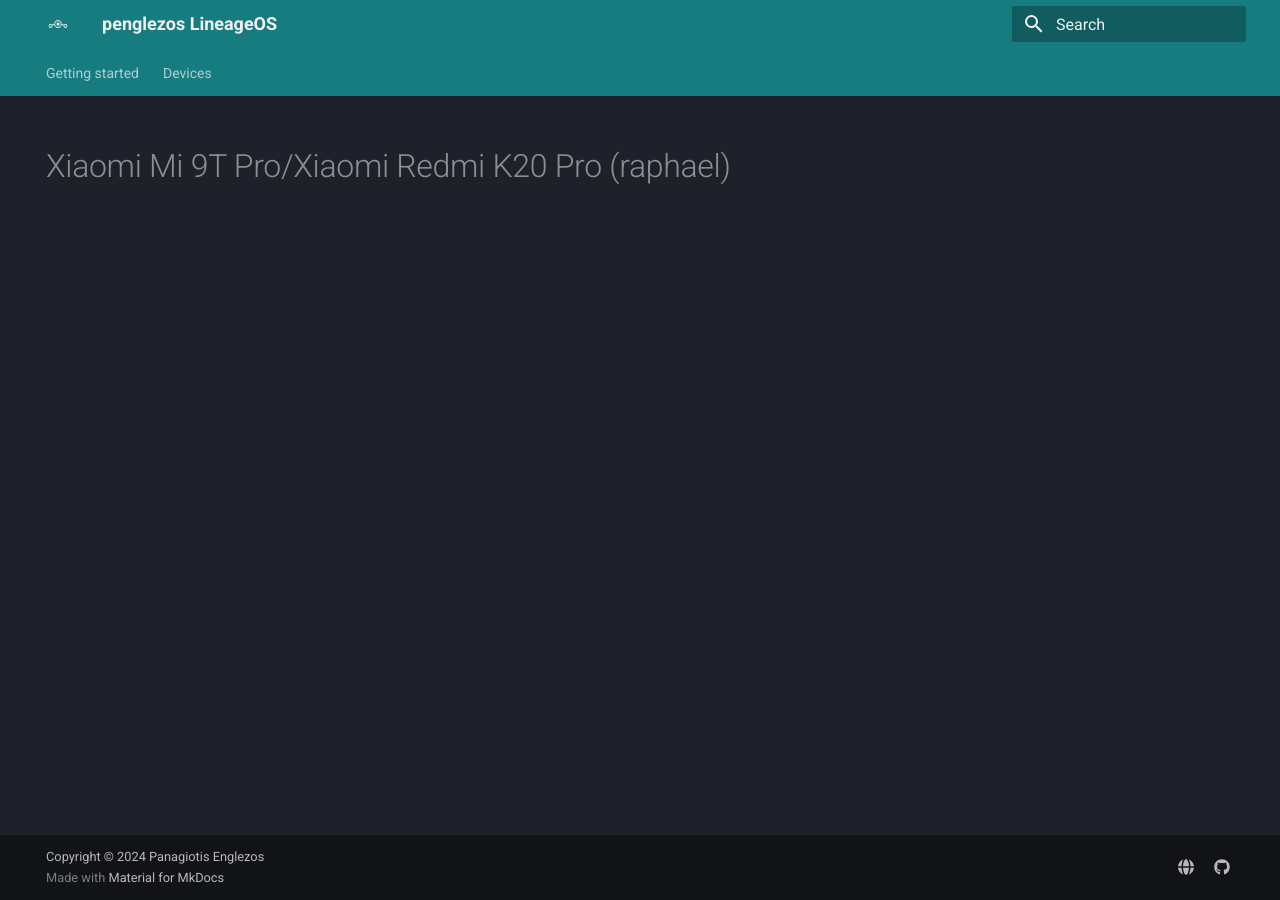
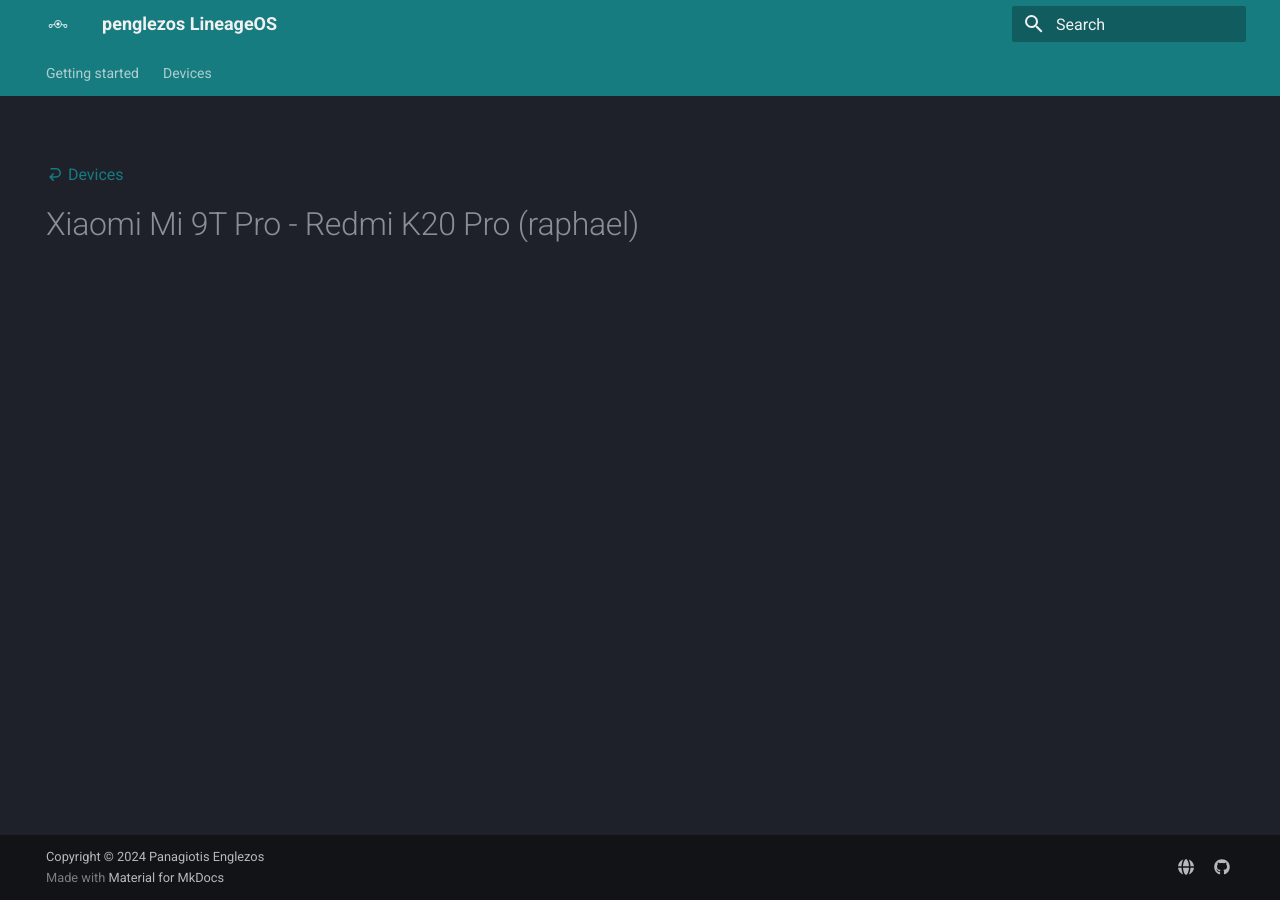
Before and after one commit to penglezos/lineageos.penglezos.dev, an MkDocs documentation site: the page built from docs/devices/raphael/index.md, in a window 1280 px wide. Built offline with MkDocs 1.6.1 and Material for MkDocs 9.7.7, drawn with Linux system fonts in a browser that asks for light colours.

Commit message:
Remove redundant information and fix back button path
Signed-off-by: penglezos <panagiotisegl@gmail.com>

```diff
--- a/docs/devices/raphael/index.md
+++ b/docs/devices/raphael/index.md
@@ -2,5 +2,6 @@
 hide:
   - navigation
 ---
+[:material-arrow-u-left-bottom: Devices](../../devices.md)
 
-# Xiaomi Mi 9T Pro/Xiaomi Redmi K20 Pro (raphael)
+# Xiaomi Mi 9T Pro - Redmi K20 Pro (raphael)
```
Also changed, not shown: docs/devices.md (+1 -1 lines).
